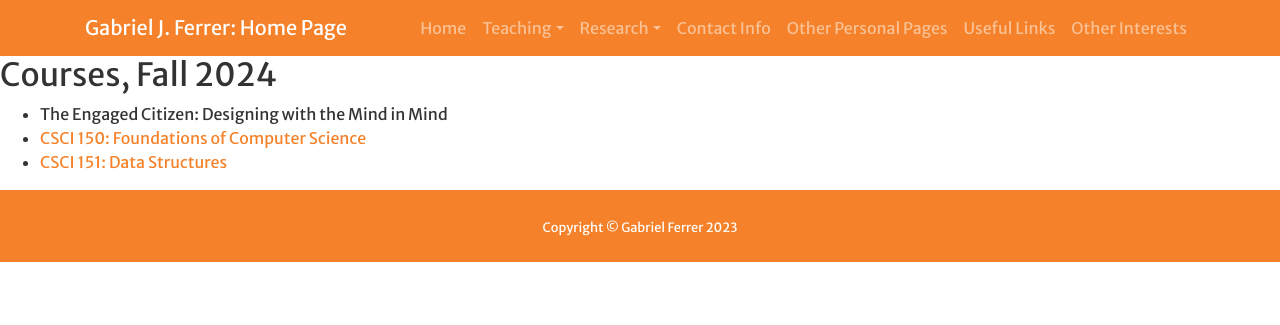
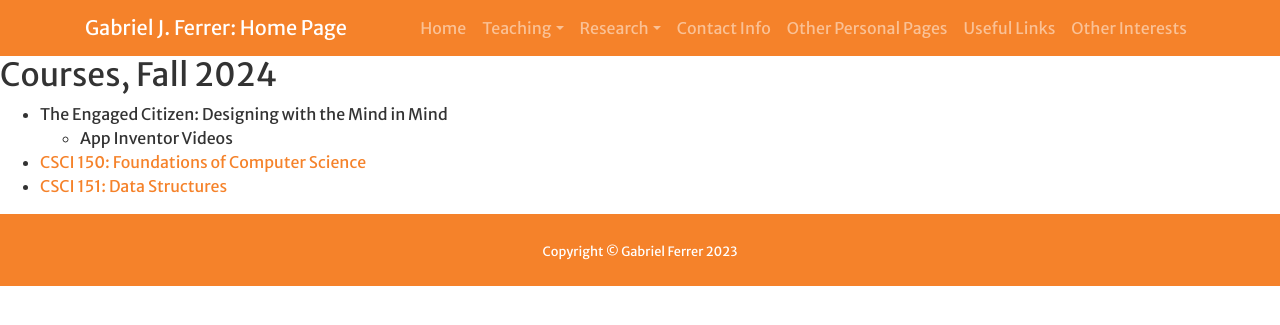
Before and after one commit to gjf2a/gjf2a.github.io, a Jekyll site: the page built from current_courses.md, in a window 1280 px wide. Shown: the top 325 px of the page. Built offline with Jekyll 4.4.1, drawn with Linux system fonts in a browser that asks for light colours; a script that is not in the unit is left out; our own code applies the rules of GitHub Pages for plain Markdown files.

Commit message:
Update current_courses.md

```diff
--- a/current_courses.md
+++ b/current_courses.md
@@ -4,5 +4,6 @@ layout: default
 
 ## Courses, Fall 2024
 * The Engaged Citizen: Designing with the Mind in Mind
+  * App Inventor Videos
 * [CSCI 150: Foundations of Computer Science](https://hendrix-cs.github.io/csci150/)
 * [CSCI 151: Data Structures](https://hendrix-cs.github.io/csci151/)
```
